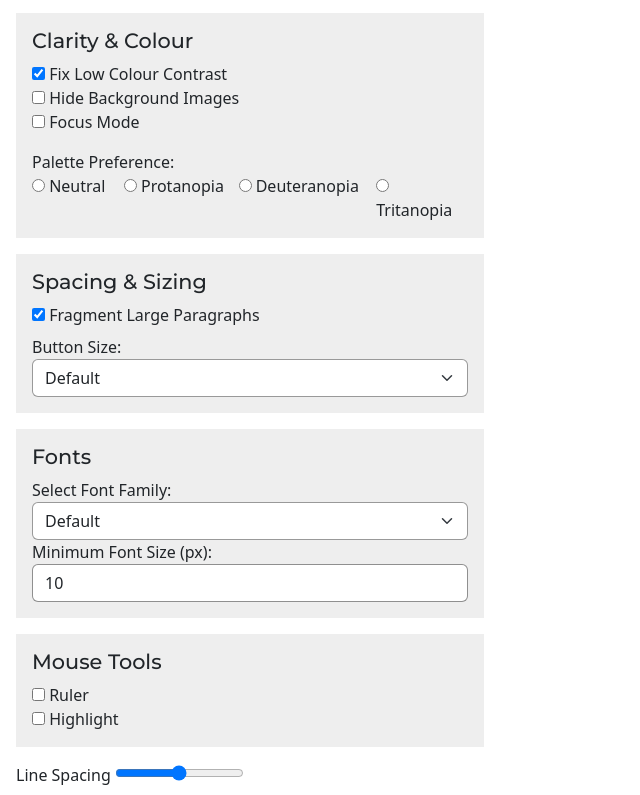
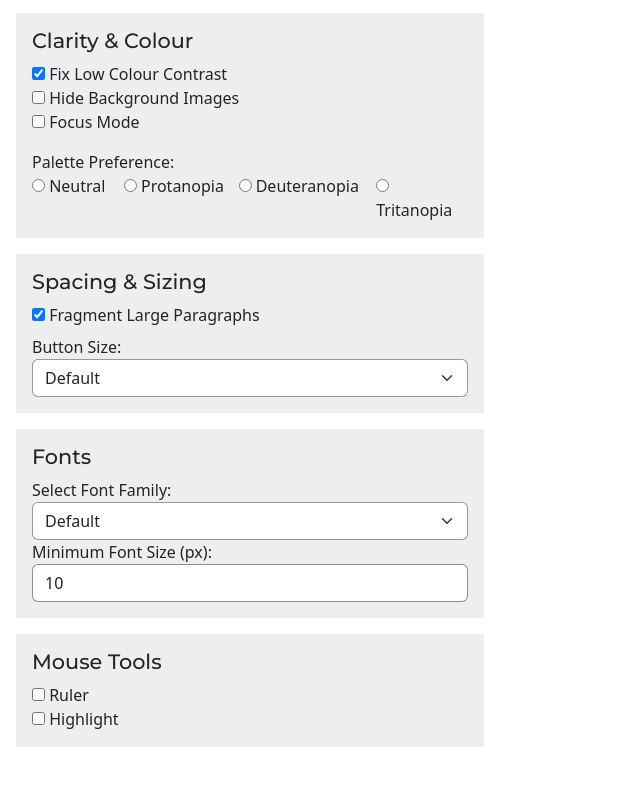
Before and after one commit to ShaneByrne0963/hackathon-nov-2024, a browser extension: page index.html in a window 1280 px wide. Shown: the part 75-870 px from the top of the page, without its empty margins (0-640 px from the left). After the commit the page ends 846 px from the top, so only its background shows below. Drawn offline with nearby package versions, Linux system fonts and the light colour scheme.

Commit message:
fixes merge errors

```diff
--- a/index.html
+++ b/index.html
@@ -129,10 +129,6 @@
       </section>
     </main>
 
-  <!-- Slider for line spacing -->
-  <label for="lineSpacing">Line Spacing</label>
-  <input id="lineSpacing" type="range" min="1" max="2" step="0.25" data-key="lineSpacing" />
-
   <script src="popup.js"></script>
 </body>
 
```
